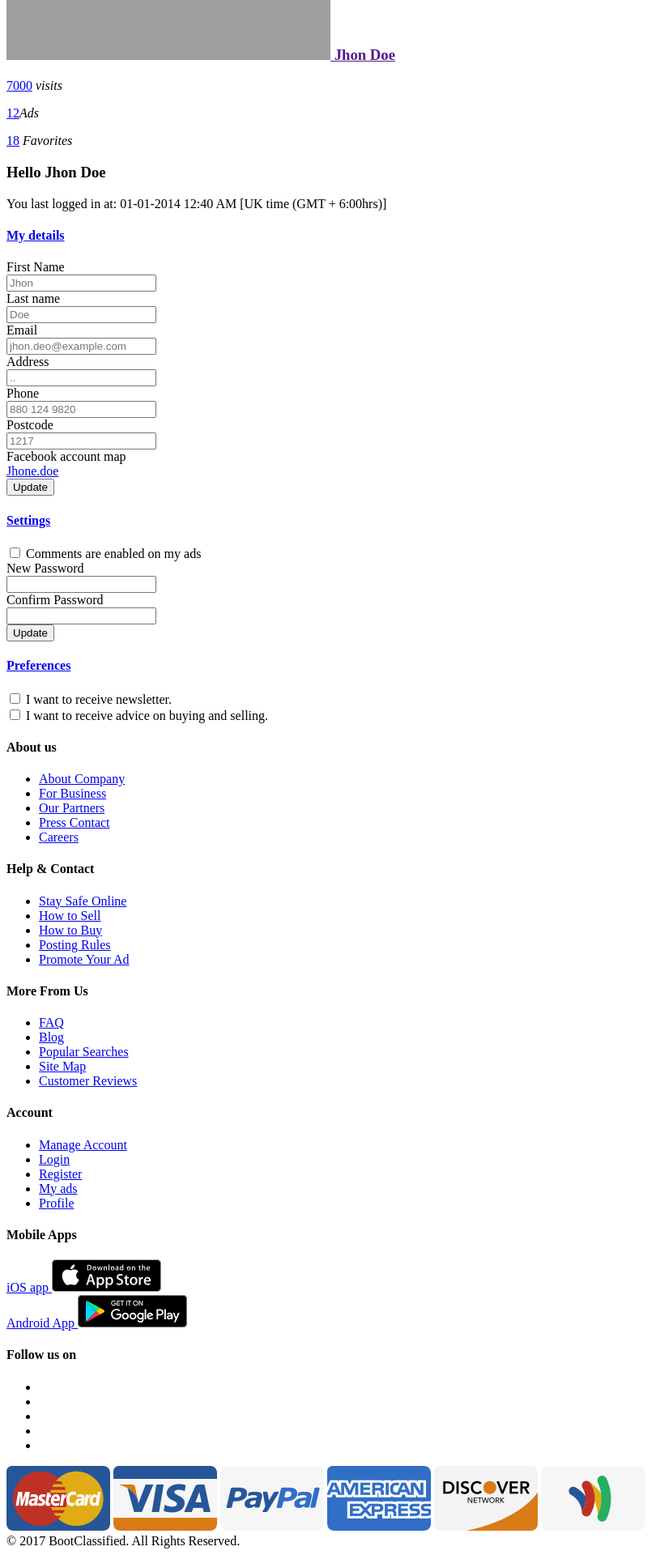
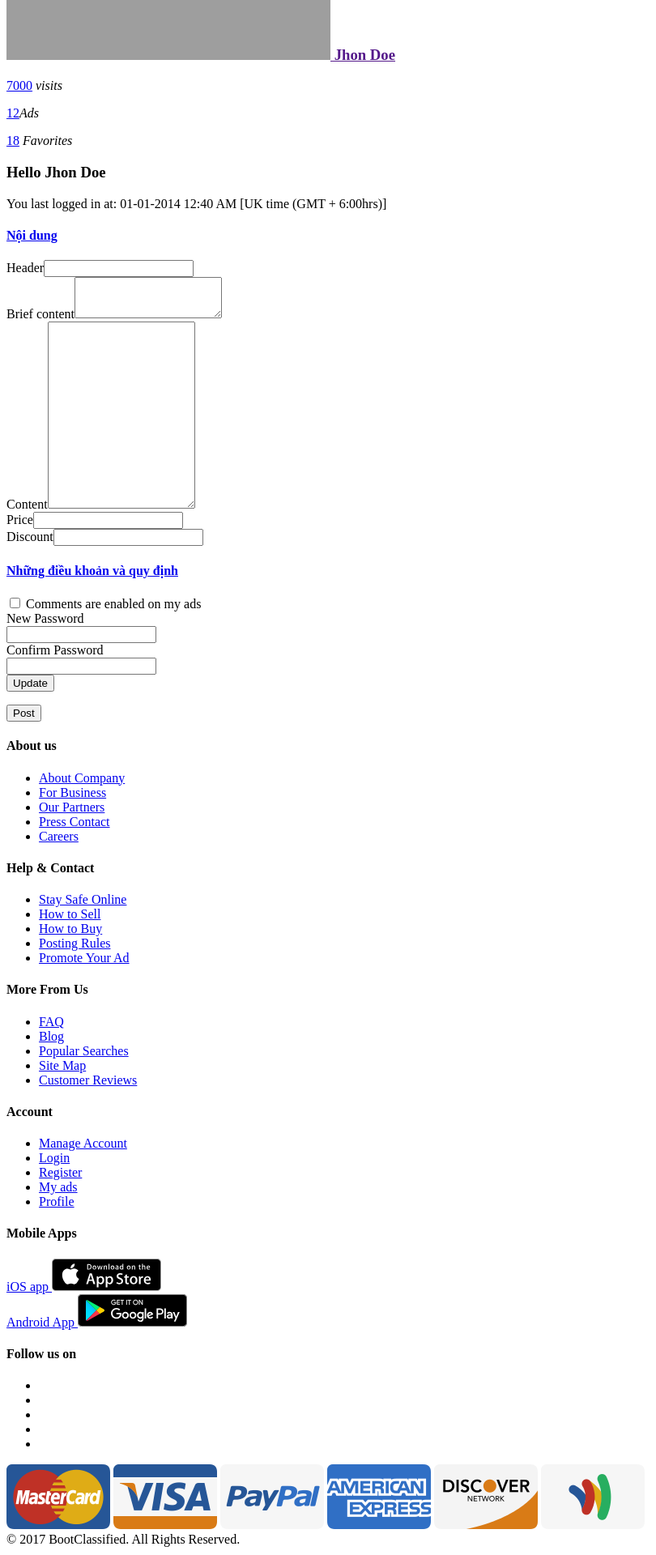
Before and after one commit to Syncmastervn/services, a Yii app: template frontend/views/site/create-ads.php in a window 1280 px wide. Shown: the part 974-2894 px from the top of the page at 81% size, without its empty margins (0-810 px from the left). Run offline with PHP 8.4 and a stand-in for Yii, Linux system fonts and the light colour scheme; the template is opened without the code that fills it, so the values that code supplies are empty; form fields are guessed from the names that the template uses; some libraries are stand-ins or nearby versions; grey boxes are pictures that could not be loaded.

Commit message:
Update create Ads

```diff
--- a/frontend/controllers/SiteController.php
+++ b/frontend/controllers/SiteController.php
@@ -20,6 +20,7 @@ use frontend\models\ContactForm;
 use frontend\models\UserLogin;
 use frontend\models\UploadImage;
 use frontend\models\Register;
+use frontend\models\Createads;
 
 //Database
 use frontend\models\Province;
@@ -208,9 +209,11 @@ class SiteController extends Controller
     }
 
     public function actionCreateads(){
+        $model = new Createads();
         return $this->render('create-ads',[
            'imageFolder'    => $this->imageFolder,
-           'iconFolder'     => $this->iconFolder
+           'iconFolder'     => $this->iconFolder,
+            'model'         => $model
         ]);
     }
 
--- a/frontend/models/Register.php
+++ b/frontend/models/Register.php
@@ -14,6 +14,7 @@ class Register extends \yii\base\Model
     public $street;
     public $selector;
     public $password;
+    public $repeat_password;
     public $mobile;
     public $description;
     public $introduce;
@@ -22,7 +23,8 @@ class Register extends \yii\base\Model
         return [
             [['userName','province','district','ward','street','password'],'required'],
             ['userName','string','min'=>3],
-            ['email','email']
+            ['email','email'],
+            ['repeat_password','compare','compareAttribute'=>'password']
         ];
     }
 
--- a/frontend/views/site/create-ads.php
+++ b/frontend/views/site/create-ads.php
@@ -1,4 +1,14 @@
+<?php
 
+/* @var $this yii\web\View */
+/* @var $form yii\bootstrap\ActiveForm */
+/* @var $model \frontend\models\SignupForm */
+
+    use yii\helpers\Html;
+    use yii\helpers\ArrayHelper;
+    use yii\widgets\ActiveForm;
+    use frontend\models\Province;
+?>
     <div class="header">
     	<nav class="navbar  fixed-top navbar-site navbar-light bg-light navbar-expand-md"
     		 role="navigation">
@@ -231,84 +241,27 @@
                             <h3 class="page-sub-header2 clearfix no-padding">Hello Jhon Doe </h3>
                             <span class="page-sub-header-sub small">You last logged in at: 01-01-2014 12:40 AM [UK time (GMT + 6:00hrs)]</span>
                         </div>
+                        <?php $form = ActiveForm::begin(['id'=>'createAds-form']); ?>
                         <div id="accordion" class="panel-group">
                             <div class="card card-default">
                                 <div class="card-header">
-                                    <h4 class="card-title"><a href="#collapseB1" aria-expanded="true"  data-toggle="collapse" > My
-                                        details </a></h4>
+                                    <h4 class="card-title"><a href="#collapseB1" aria-expanded="true"  data-toggle="collapse" > Nội dung </a></h4>
                                 </div>
                                 <div class="panel-collapse collapse show" id="collapseB1">
                                     <div class="card-body">
-                                        <form class="form-horizontal" role="form">
-                                            <div class="form-group">
-                                                <label class="col-sm-3 control-label">First Name</label>
+                                        <p>
+                                        <?= $form->field($model,'header'); ?>
+                                        <?= $form->field($model,'brief_content')->textarea(['rows'=>3]); ?>
+                                        <?= $form->field($model,'content')->textarea(['rows'=>15]); ?>
+                                        <?= $form->field($model,'price')->textInput(['type'=>'number']); ?>
+                                        <?= $form->field($model,'discount')->textInput(['type'=>'number']); ?>
 
-                                                <div class="col-sm-9">
-                                                    <input type="text" class="form-control" placeholder="Jhon">
-                                                </div>
-                                            </div>
-                                            <div class="form-group">
-                                                <label class="col-sm-3 control-label">Last name</label>
-
-                                                <div class="col-sm-9">
-                                                    <input type="text" class="form-control" placeholder="Doe">
-                                                </div>
-                                            </div>
-                                            <div class="form-group">
-                                                <label class="col-sm-3 control-label">Email</label>
-
-                                                <div class="col-sm-9">
-                                                    <input type="email" class="form-control"
-                                                           placeholder="jhon.deo@example.com">
-                                                </div>
-                                            </div>
-                                            <div class="form-group">
-                                                <label class="col-sm-3 control-label">Address</label>
-
-                                                <div class="col-sm-9">
-                                                    <input type="text" class="form-control" placeholder="..">
-                                                </div>
-                                            </div>
-                                            <div class="form-group">
-                                                <label for="Phone" class="col-sm-3 control-label">Phone</label>
-
-                                                <div class="col-sm-9">
-                                                    <input type="text" class="form-control" id="Phone"
-                                                           placeholder="880 124 9820">
-                                                </div>
-                                            </div>
-                                            <div class="form-group">
-                                                <label class="col-sm-3 control-label">Postcode</label>
-
-                                                <div class="col-sm-9">
-                                                    <input type="text" class="form-control" placeholder="1217">
-                                                </div>
-                                            </div>
-
-                                            <div class="form-group hide"> <!-- remove it if dont need this part -->
-                                                <label class="col-sm-3 control-label">Facebook account map</label>
-
-                                                <div class="col-sm-9">
-                                                    <div class="form-control"><a class="link"
-                                                                                 href="fb.com">Jhone.doe</a> <a
-                                                            class=""> <i class="fa fa-minus-circle"></i></a></div>
-                                                </div>
-                                            </div>
-                                            <div class="form-group">
-                                                <div class="col-sm-offset-3 col-sm-9"></div>
-                                            </div>
-                                            <div class="form-group">
-                                                <div class="col-sm-offset-3 col-sm-9">
-                                                    <button type="submit" class="btn btn-default">Update</button>
-                                                </div>
-                                            </div>
-                                        </form>
                                     </div>
                                 </div>
                             </div>
                             <div class="card card-default">
                                 <div class="card-header">
-                                    <h4 class="card-title"><a href="#collapseB2" aria-expanded="true"  data-toggle="collapse" > Settings </a>
+                                    <h4 class="card-title"><a href="#collapseB2" aria-expanded="true"  data-toggle="collapse" > Những điều khoản và quy định </a>
                                     </h4>
                                 </div>
                                 <div class="panel-collapse collapse" id="collapseB2">
@@ -346,31 +299,10 @@
                                     </div>
                                 </div>
                             </div>
-                            <div class="card card-default">
-                                <div class="card-header">
-                                    <h4 class="card-title"><a href="#collapseB3" aria-expanded="true"  data-toggle="collapse" >
-                                        Preferences </a></h4>
-                                </div>
-                                <div class="panel-collapse collapse" id="collapseB3">
-                                    <div class="card-body">
-                                        <div class="form-group">
-                                            <div class="col-sm-12">
-                                                <div class="checkbox">
-                                                    <label>
-                                                        <input type="checkbox">
-                                                        I want to receive newsletter. </label>
-                                                </div>
-                                                <div class="checkbox">
-                                                    <label>
-                                                        <input type="checkbox">
-                                                        I want to receive advice on buying and selling. </label>
-                                                </div>
-                                            </div>
-                                        </div>
-                                    </div>
-                                </div>
-                            </div>
+                            <p><p>
+                            <?= Html::submitButton('Post',['class'=>'btn btn-success']); ?>
                         </div>
+                        <?php $form = ActiveForm::end(); ?>
                         <!--/.row-box End-->
 
                     </div>
```
Also changed, not shown: frontend/models/Createads.php (added, +42 -0 lines), frontend/views/site/register.php (+8 -6 lines), nbproject/private/private.xml (+8 -1 lines).
